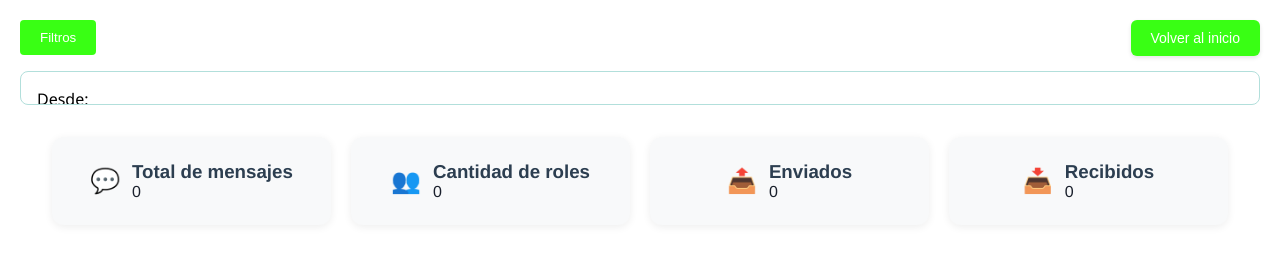
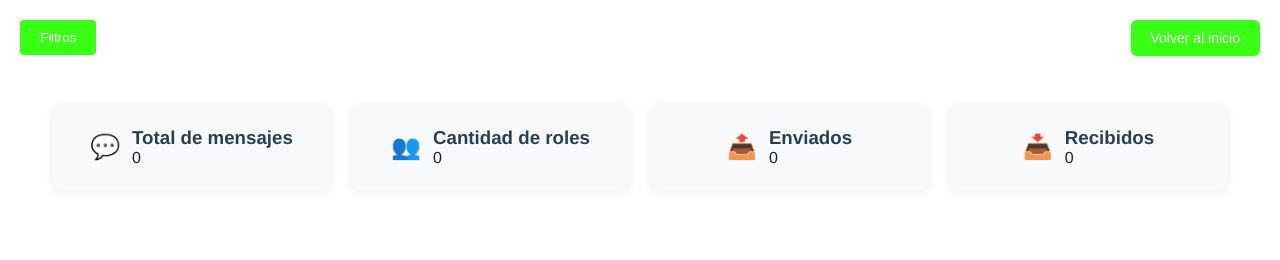
Before and after one commit to SantiagoCTB/whatsapp_api, a Flask app: page /tablero in a window 1280 px wide. Shown: the top 260 px of the page. Run offline with Flask 3, Linux system fonts and the light colour scheme; the visitor is signed in with stand-in values (Sample User, id 1); data that the repository does not hold is empty.

Commit message:
Hide closed filters panel by moving styles to .filters-panel.open

```diff
--- a/static/tablero.css
+++ b/static/tablero.css
@@ -133,14 +133,14 @@
   overflow: hidden;
   transition: max-height 0.3s ease;
   background: #fff;
-  border: 1px solid var(--border-color);
   border-radius: 8px;
-  padding: 1rem;
-  margin-bottom: 1rem;
 }
 
 .filters-panel.open {
   max-height: 500px;
+  padding: 1rem;
+  margin-bottom: 1rem;
+  border: 1px solid var(--border-color);
 }
 
 .filters-panel label,
```
